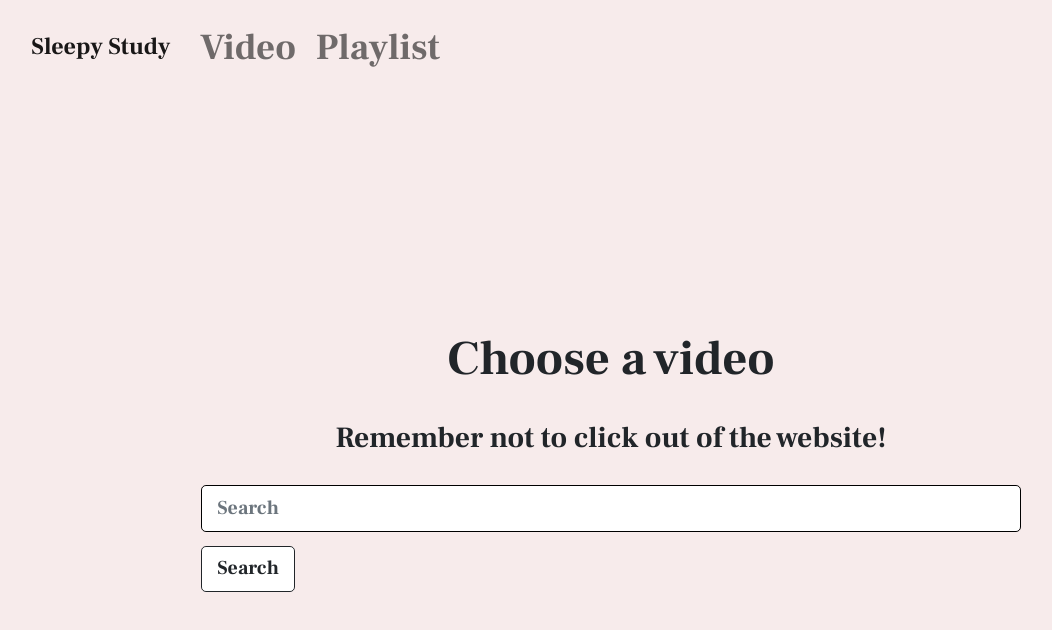
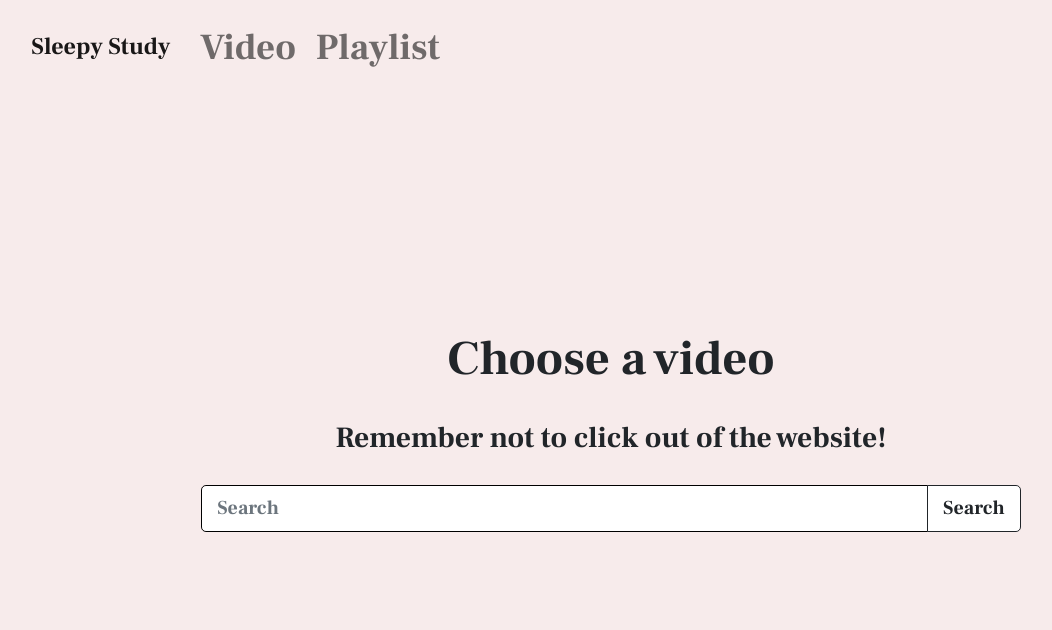
Before and after one commit to flyingfiretruck/sleepystudy, a React app: page /video in a window 1280 px wide. Shown: the top 630 px of the page, without its empty margins (29-1081 px from the left). Built offline with nearby package versions, Linux system fonts and the light colour scheme; the HTML template or start-up script is replaced by a standard one.

Commit message:
fixed how searh bar looks with form and inputgroup

```diff
--- a/client/components/video.jsx
+++ b/client/components/video.jsx
@@ -30,7 +30,8 @@ const Video = () => {
         <p className="video-reminder">Remember not to click out of the website!</p>
       </div>
       <div className="video-search-bar">
-        <Form onSubmit={getResults} className="video-search">
+        <Form onSubmit={getResults}>
+          <InputGroup className="video-search">
             <FormControl
               className="search-bar"
               onChange={handleChange}
@@ -41,6 +42,7 @@ const Video = () => {
             <Button className="search-button" type="submit" variant="outline-dark">
               Search
             </Button>
+          </InputGroup>
         </Form>
       </div>
       <div className="video-player">
```
Also changed, not shown: 2 other files (tests, documents, lock files or other folders). Lines whose indentation alone changed are shown as unchanged.
